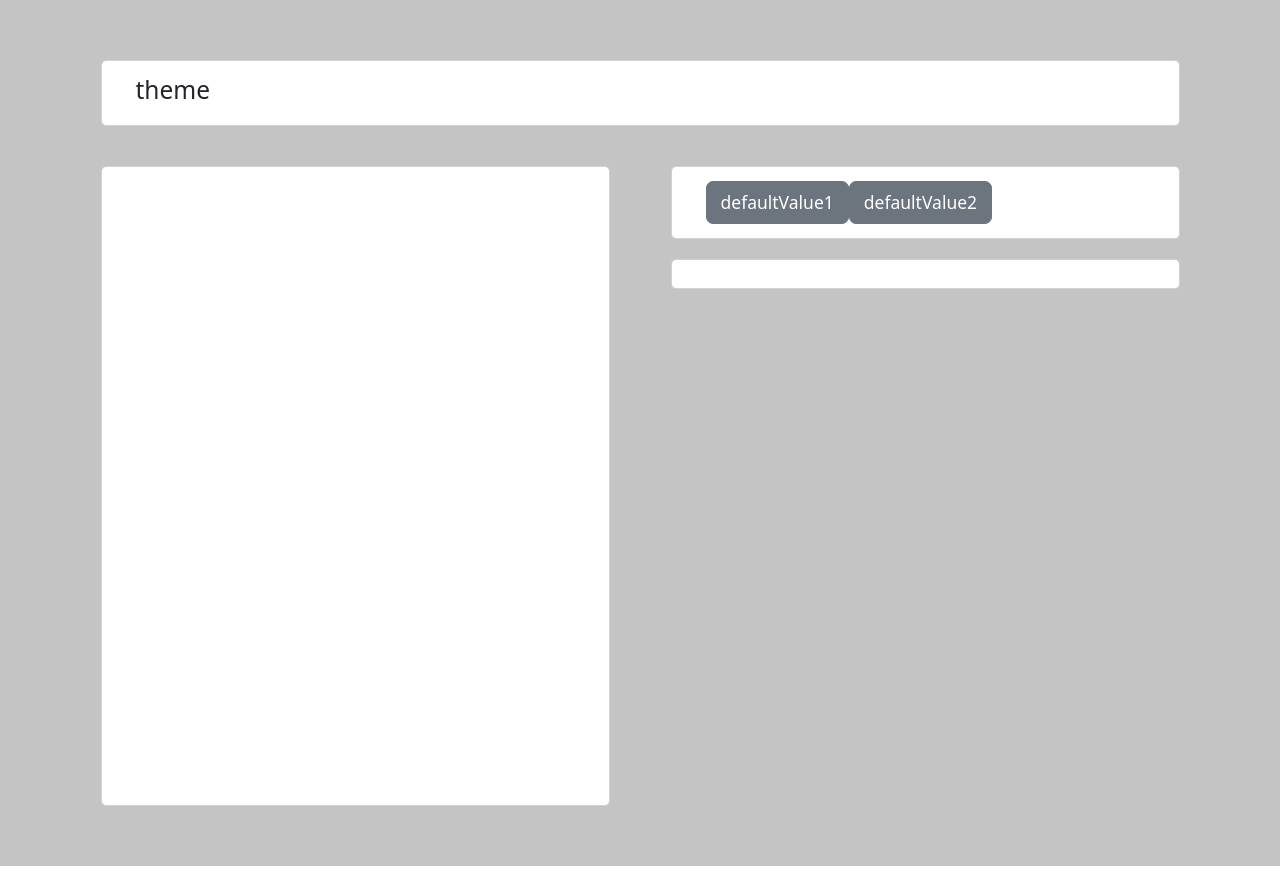
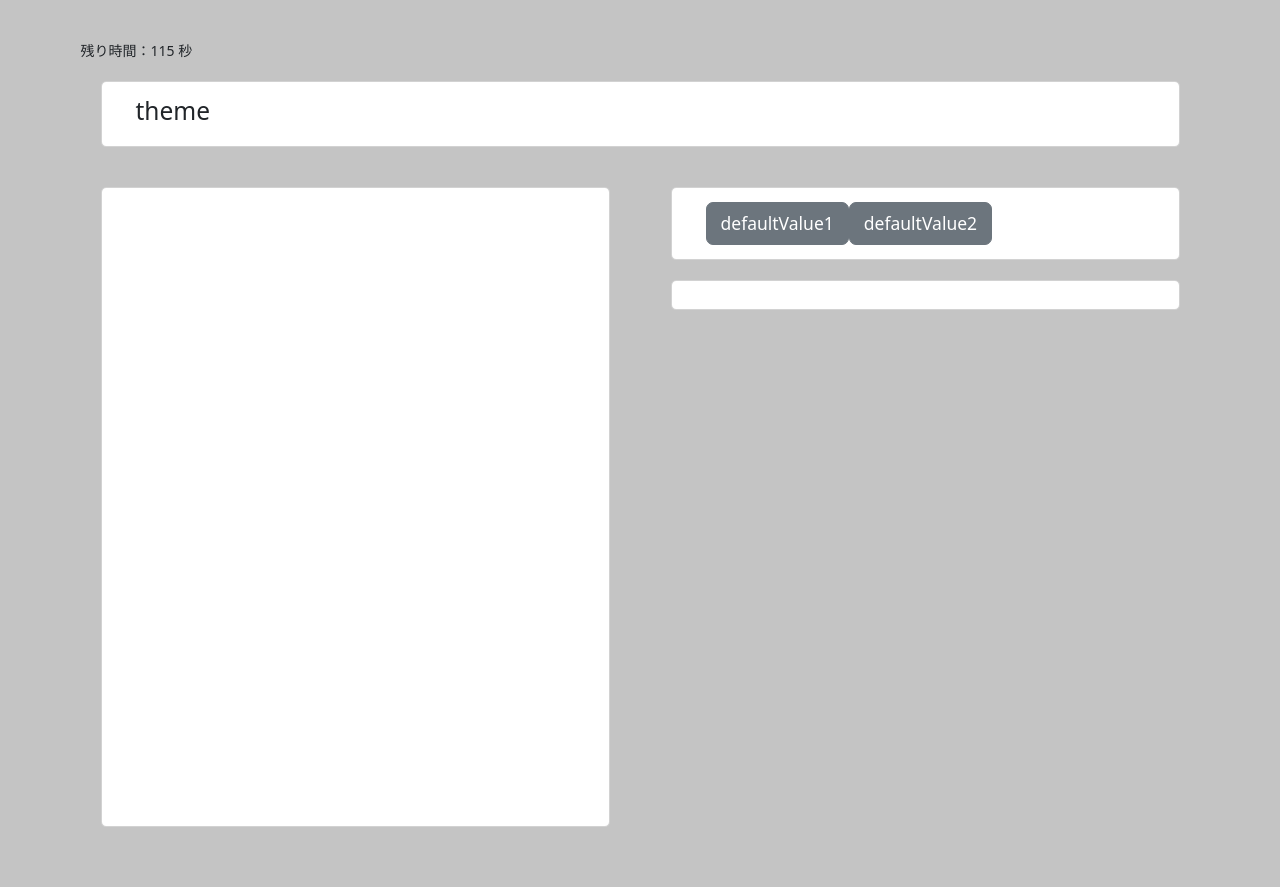
Before and after one commit to MikiKumagai/wordch, a React (Create React App) app in the folder client/: page /dealer in a window 1280 px wide. Before the commit the page ends 866 px from the top, so only its background shows below. Built offline with nearby package versions, Linux system fonts and the light colour scheme.

Commit message:
add countDownTimer

```diff
--- /dev/null
+++ b/client/src/common/components/CountDown.js
@@ -0,0 +1,16 @@
+import React, { useState, useEffect } from 'react';
+
+const Countdown = () => {
+  const [seconds, setSeconds] = useState(120);
+
+  useEffect(() => {
+    if (seconds > 0) {
+      const timerId = setTimeout(() => setSeconds(seconds - 1), 1000);
+      return () => clearTimeout(timerId);
+    }
+  }, [seconds]);
+
+  return <div>残り時間：{seconds} 秒</div>;
+};
+
+export default Countdown;
--- a/client/src/pages/Dealer.js
+++ b/client/src/pages/Dealer.js
@@ -1,12 +1,10 @@
-import { useForm, FormProvider } from 'react-hook-form'
-import { Form, Button, Card, Container, Row, Col, Stack } from 'react-bootstrap';
+import { Button, Card, Container, Row, Col } from 'react-bootstrap';
 import { useContext } from 'react';
 import { useStomp } from '../StompClientContext';
 import { GameContext } from "../GameProvider";
+import Countdown from '../common/components/CountDown';
 
 export const Dealer = () => {
-  const hookForm = useForm()
-  const { register, handleSubmit } = hookForm;
   const { answer, looser, winner, challenger }
   = useContext(GameContext);
   const { stompClient } = useStomp();
@@ -25,6 +23,11 @@ export const Dealer = () => {
 
   return (
     <Container>
+      <Row>
+        <Col>
+          <Countdown />
+        </Col>
+      </Row>
       <Row>
         <Col>
           <Card>
--- a/client/src/pages/Player.js
+++ b/client/src/pages/Player.js
@@ -3,6 +3,7 @@ import { Form, Button, Card, Container, Row, Col, Stack } from 'react-bootstrap'
 import { useContext } from 'react';
 import { useStomp } from '../StompClientContext';
 import { GameContext } from "../GameProvider";
+import Countdown from '../common/components/CountDown';
 
 export const Player = () => {
   const hookForm = useForm()
@@ -27,6 +28,11 @@ export const Player = () => {
 
   return (
     <Container>
+      <Row>
+        <Col>
+          <Countdown />
+        </Col>
+      </Row>
       <Row>
         <Col>
           <Card className="overflow-scroll" id='card-looser'>
```
